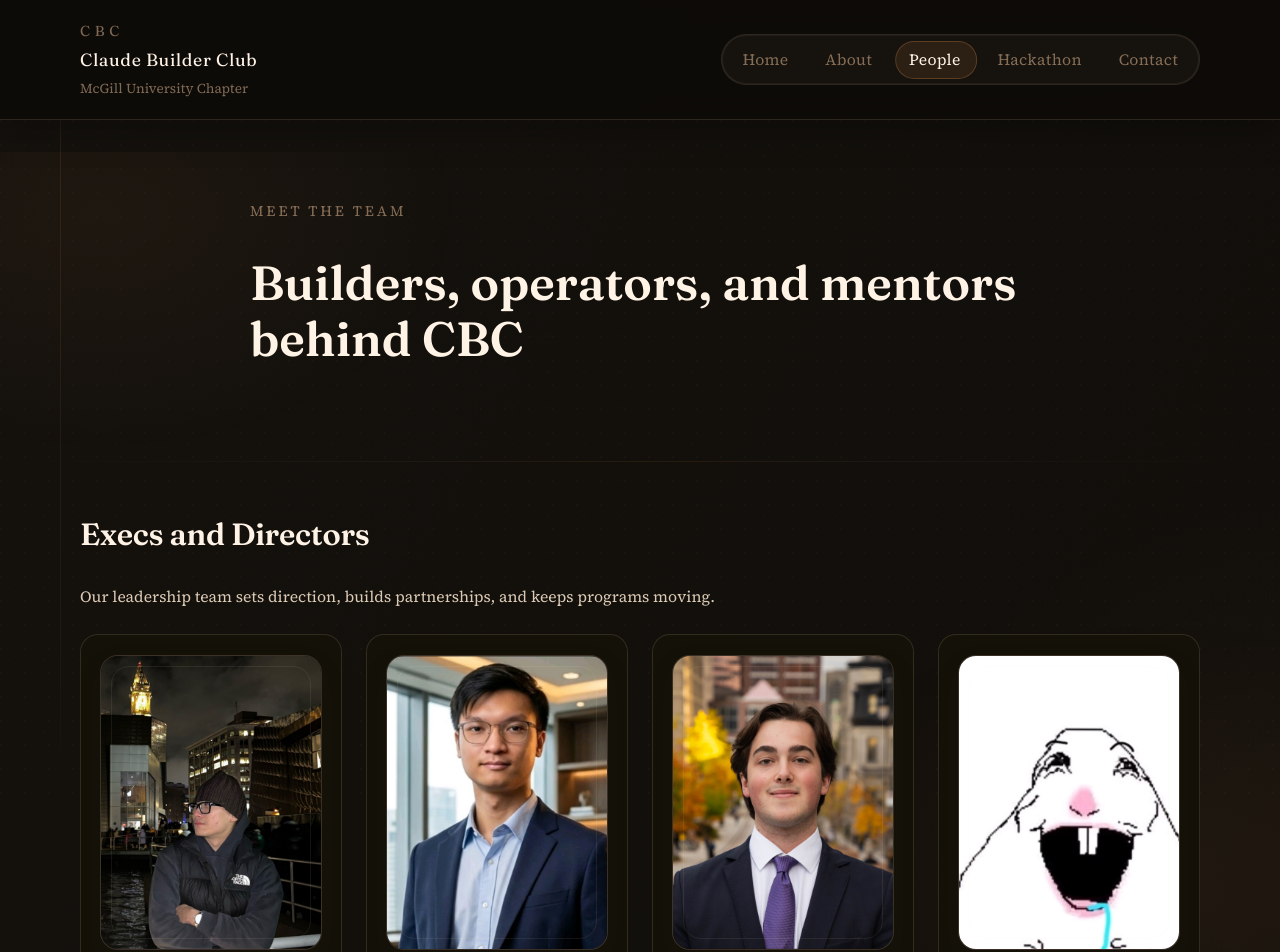
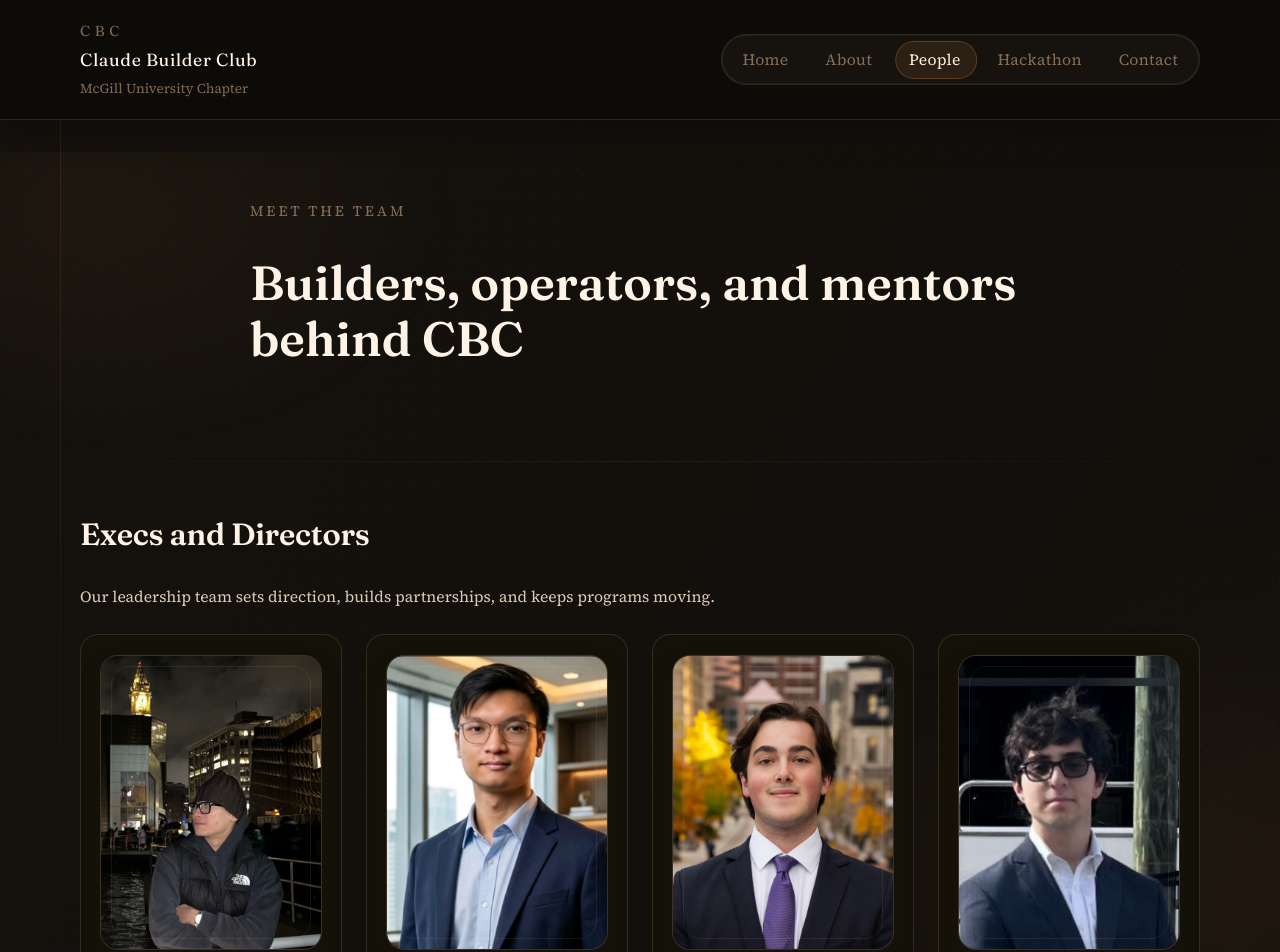
Before and after one commit to CBC-Mcgill/CBC-website, a Next.js app: page /people in a window 1280 px wide. Shown: the top 952 px of the page. Built offline with nearby package versions, Linux system fonts and the light colour scheme.

Commit message:
add faces for Joshua and Ben

```diff
--- a/data/people.ts
+++ b/data/people.ts
@@ -23,7 +23,7 @@
   Person('Thai Tran', 'President', "I max out my Claude Pro usage at least twice a day", 'assets/people/ThaiTran.png', '', 'https://www.linkedin.com/in/thai-tran-minh/', 'https://github.com/thaimtl/'),
   Person('Ethan Tran', 'VP Operations', "BOULDERING🧗🧗‍♀️🧗‍♂️‼️‼️‼️‼️", 'assets/people/ethan.png', '', 'https://www.linkedin.com/in/-ethantran-/', 'https://github.com/tran-ethan'),
   Person('Virgile Couture', 'VP Finance', "I am still a 6-hcp golfer on paper", 'assets/people/VirgileCouture.png', '', 'https://www.linkedin.com/in/v-couture/'),
-  Person('Benjamin Ghaderi', 'Technical Director', "I like to build, and eat. I really love food.", 'assets/people/placeholder.png', 'benjamin.ghaderi@mail.mcgill.ca', 'https://linkedin.com/in/ben-ghaderi', 'https://github.com/BenGhad/'),
+  Person('Benjamin Ghaderi', 'Technical Director', "I like to build, and eat. I really love food.", 'assets/people/BenGhad.jpg', 'benjamin.ghaderi@mail.mcgill.ca', 'https://linkedin.com/in/ben-ghaderi', 'https://github.com/BenGhad/'),
   Person('Benjamin Coriat', 'Director of Partnerships and Sponsorships', "My superpower is memory and contacts! I remember most people and have no social awareness. Don't hesitate to reach out!", 'assets/people/BenjiCoriat.png', '', 'https://www.linkedin.com/in/benjamin-coriat-763a9819a/'),
   Person('Lawrence Kang', 'Director of Partnerships and Sponsorships', "Tagline of what you'll do", 'assets/people/LawrenceKang.jpeg'),
 ];
@@ -35,7 +35,7 @@
   Person('David Tang', 'General Associate', "Tagline of what you'll do", 'assets/people/DavidTang.jpeg'),
   Person('Mubeen Mohammed', 'General Associate', "I am a U3 Computer Science student with an interest in ML and AI. I play squash and read manga in my free time", 'assets/people/MubeenMohammed.jpeg', 'mubeen.mohammed@mail.mcgill.ca', 'https://www.linkedin.com/in/mubeen12', 'https://github.com/mubeenmohammed'),
   Person('Minh Vo', 'General Associate', "Tagline of what you'll do", 'assets/people/MinhVo.jpeg'),
-  Person('Joshua', 'General Associate', "Tagline of what you'll do", 'assets/people/placeholder.png'),
+  Person('Joshua', 'General Associate', "Tagline of what you'll do", 'assets/people/joshua.jpg'),
   Person('Julien Yang', 'General Associate', "Tagline of what you'll do", 'assets/people/JulienYang.jpeg'),
   Person('Parsa Rahimnia', 'General Associate', "Claude University Alumni with a Bachelors in prompt engineering", 'assets/people/ParsaRahimnia.jpeg', '', '', ' https://github.com/ParseDotEXE'),
   Person('Ralph Azrak', 'General Associate', "Software Engineering student at McGill with a strong interest in product development and emerging technologies. As CBC Hackathon Team Lead, I coordinate teams and ensure we deliver a high-impact and well-organized event", 'assets/people/RalphAzrak.jpg', 'ralph.azrak@mail.mcgill.ca', 'www.linkedin.com/in/ralph-azrak/', 'https://github.com/RalphAzrak'),
```
Also changed, not shown: public/assets/people/BenGhad.jpg (added), public/assets/people/joshua.jpg (added).
